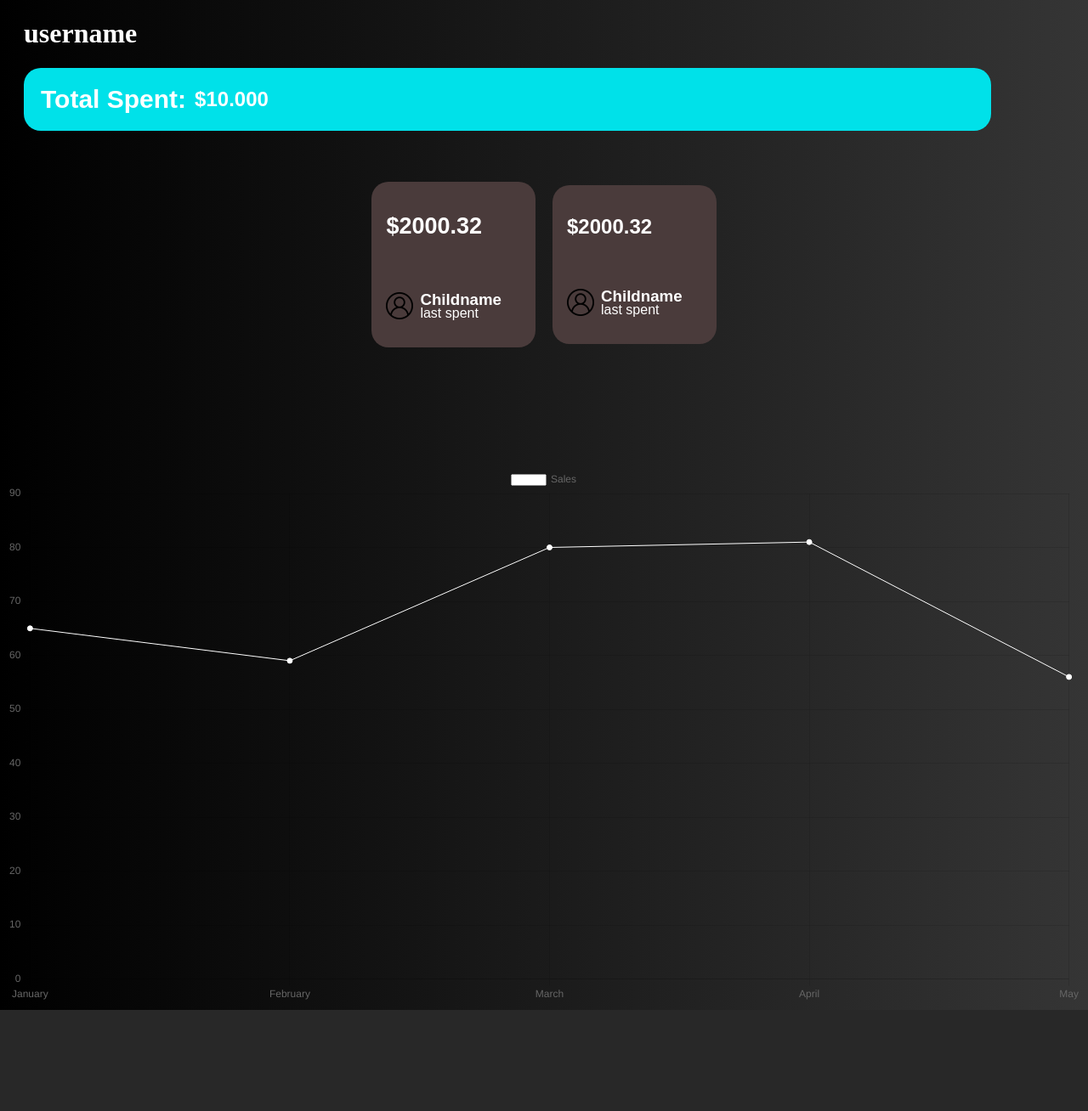
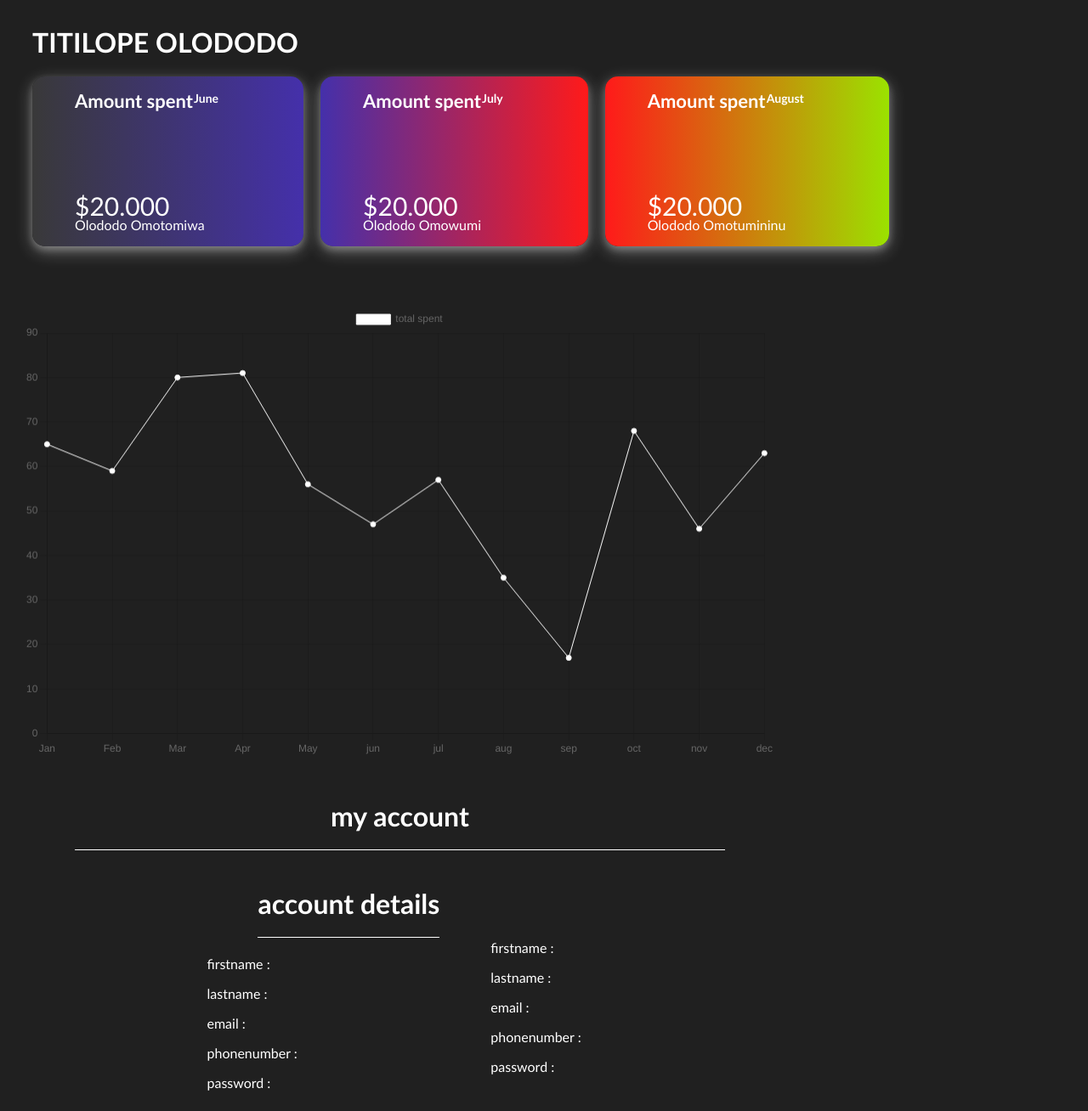
Before and after one commit to tboysmokes/moon, a Flask app: page /home in a window 1280 px wide. Shown: the whole page at 85% size. Before the commit the page ends 1189 px from the top, so only its background shows below. Run offline with Flask 3, Linux system fonts and the light colour scheme.

Commit message:
adding account details

```diff
--- a/app.py
+++ b/app.py
@@ -20,11 +20,11 @@ command = '''CREATE TABLE IF NOT EXISTS users
 
 run = '''CREATE TABLE IF NOT EXISTS child
       (ID         INTEGER      PRIMARY KEY
-      NAME         TEXT         NOT NULL,
-      AGE          CHAR(2)      NOT NULL,
-      CARD NUMBER  CHAR(18)     NOT NULL,
-      DATA         CHAR(5)      NOT NULL,
-      CVV          CHAR(3)      NOT NULL,
+      name         TEXT         NOT NULL,
+      age          CHAR(2)      NOT NULL,
+      card number  CHAR(18)     NOT NULL,
+      date         CHAR(5)      NOT NULL,
+      cvv          CHAR(3)      NOT NULL,
       FOREIGN KEY(users_ID) REFERENCES users(ID)
       );'''
 
@@ -33,8 +33,8 @@ cursor.execute(command)
 
 
 
-@app.route('/', methods=['GET', 'POST'])
-def first_page():
+@app.route('/create', methods=['GET', 'POST'])
+def create():
     if request.method == 'POST':
         childname = request.form['name']
         childage = request.form['age']
@@ -56,13 +56,13 @@ def settings():
 
 @app.route('/home')
 def home():
-    return render_template('home.html')
+    connection.row_factory = sqlite3.Row
+    email = "omotomiwar@gmail.com"
+    cursor.execute("select * from users where email = '"+ email +"' ")
+    rows = cursor.fetchall();
+    return render_template('home.html', rows = rows)
 
-@app.route('/sidenav')
-def sidena():
-    return render_template('sidenav.html')
-
-@app.route('/login', methods=['GET', 'POST'])
+@app.route('/', methods=['GET', 'POST'])
 def login():
     if request.method == 'POST':
         useremail = request.form['email']
@@ -108,9 +108,6 @@ def register():
 
     return render_template('register.html')
 
-@app.route('/logout')
-def logout():
-    return render_template('index.html')
 
 
 if __name__  == '__main__':
--- a/static/styles/homesty.css
+++ b/static/styles/homesty.css
@@ -1,95 +1,202 @@
-body{
-    background: linear-gradient(to right, rgb(0, 0, 0), rgb(53, 53, 53));
+body {
+    font-family: Calibri;
+    background-color: rgba(0, 0, 0, 0.876);
+    color: rgb(255, 255, 255);
+
+}
+
+h1.user{
+    margin-top: 30px;
+    text-transform: uppercase;
+    margin-left: 30px;
+}
+
+div.container{
+    margin-top: 20px;
+    margin-left: 20px;
+    display: flex;
+
+}
+
+div.outter1{
+    box-shadow: 0 4px 8px 0 rgba(255, 255, 255, 0.252), 0 6px 20px 0 rgba(255, 255, 255, 0.326);
+    border-radius: 15px;
+    margin-left: 10px;
+    background: linear-gradient(to left, rgba(91, 58, 255, 0.618), rgb(57, 57, 57));
+}
+
+div.outter2{
+    box-shadow: 0 4px 8px 0 rgba(255, 255, 255, 0.252), 0 6px 20px 0 rgba(255, 255, 255, 0.326);
+    border-radius: 15px;
+    margin-left: 20px;
+    background: linear-gradient(to left, rgb(255, 26, 26), rgba(91, 58, 255, 0.618));
+}
+
+div.outter3{
+    box-shadow: 0 4px 8px 0 rgba(255, 255, 255, 0.252), 0 6px 20px 0 rgba(255, 255, 255, 0.326);
+    border-radius: 15px;
+    margin-left: 20px;
+    background: linear-gradient(to left, rgb(155, 226, 0), rgb(255, 26, 26));
+}
+
+
+div.inner1{
+    margin: 15px 100px;
+    margin-left: 50px;
+
     color: white;
 }
 
-h1{
-    margin-left: 20px;
+div.inner2{
+    margin: 15px 100px;
+    margin-left: 50px;
+
+    color: white;
 }
 
-div.box{
-    border-radius: 20px;
-    width: 90%;
-    margin-left: 20px;
-    margin-right: 20px;
-    display: flex;
-    justify-content: left;
-    align-items: center;
+div.inner3{
+    margin: 15px 100px;
+    margin-left: 50px;
 
-    background-color: rgb(0, 225, 233);
+    color: white;
 }
 
-div.box h1{
-    font-family: sans-serif;
+h1.text1{
+    font-size: 22px;
+}
+
+h2.mounth1{
+    margin-top: -40px;
+    margin-left: 140px;
+    font-size: 14px;
+}
+
+p.amount1{
+    margin-top: 100px;
     font-size: 30px;
+}
+
+p.accname1{
+    text-transform: capitalize;
+    margin-top: -35px;
+}
+
+h1.text2{
+    font-size: 22px;
+}
+
+h2.mounth2{
+    margin-top: -40px;
+    margin-left: 140px;
+    font-size: 14px;
+}
+
+p.amount2{
+    margin-top: 100px;
+    font-size: 30px;
+}
+
+p.accname2{
+    text-transform: capitalize;
+    margin-top: -35px;
+}
+
+h1.text3{
+    font-size: 22px;
+}
+
+h2.mounth3{
+    margin-top: -40px;
+    margin-left: 140px;
+    font-size: 14px;
+}
+
+p.amount3{
+    margin-top: 100px;
+    font-size: 30px;
+}
+
+p.accname3{
+    text-transform: capitalize;
+    margin-top: -35px;
+}
+
+
+div.chart{
+    margin-top: 70px;
+    margin-left: 20px;
+    width: 70%;
+}
+
+div.wrapper{
+    margin-top: -390px;
+    margin-left: 1070px;
+    display: flex;
+    position: relative;
+}
+div .sidenav{
+    padding: 30px 30px;
+}
+
+div.wrapper .sidenav{
+    box-shadow: 0 4px 8px 0 rgba(255, 255, 255, 0.252), 0 6px 20px 0 rgba(255, 255, 255, 0.326);
+    position: fixed;
+    width: 230px;
+    height: 100%;
+    background: rgba(255, 255, 255, 0.153);
+    text-align: top right;
     text-transform: capitalize;
 }
 
-div.box h2{
-    font-family: sans-serif;
-    margin-left: 10px;
+div.wrapper .sidenav h2{
+    font-size: 20px;
+    margin-top: 50px;
+    padding-bottom: 50px;
+    text-align: center;
+    border-bottom: 1px solid rgba(255, 255, 255, 0.623);
 }
 
-div.container{
+div.wrapper .sidenav ul li{
+    padding: 20px;
+}
+
+div.sidenav a{
+    text-decoration: none;
     font-family: sans-serif;
-    margin-top: 60px;
+    color: white;
+    font-size: 16px;
+}
+
+div.wrapper .sidenav img{
+    padding-right: 10px;
+    width: 20px;
+}
+
+div.account{
+    margin-top: 50px;
+    text-align: center;
+    width: 70%;
+    margin-left: 20px;
+
+}
+
+div.account h1{
+    margin-left: 60px;
+    margin-right: 60px;
+    padding-bottom: 20px;
+    border-bottom: 1px solid white;
+}
+
+div.section{
     display: flex;
     justify-content: center;
     align-items: center;
-    width: 100%;
-    margin-bottom: 140px;
 }
 
-div.box1{
-    border-radius: 20px;
-    padding-top: 15px;
-    padding-bottom: 15px;
-    padding-right: 40px;
-    padding-left: 17px;
-    margin-right: 10px;
-    background-color: rgb(74, 59, 59);
+div.insection{
+    text-align: left;
 }
 
-div.box2{
-    border-radius: 20px;
-    padding-top: 15px;
-    padding-bottom: 15px;
-    padding-right: 40px;
-    padding-left: 17px;
-    margin-left: 10px;
-    background-color: rgb(74, 59, 59);
+div.insection1{
+    text-align: left;
 }
-
-div.box1 h3{
-    text-transform: capitalize;
-    margin-bottom: -20px;
-    margin-left: 40px;
-}
-
-div.box2 h3{
-    text-transform: capitalize;
-    margin-bottom: -20px;
-    margin-left: 40px;
-}
-
-div.box1 p{
-    margin-left: 40px;
-}
-
-div.box2 p{
-    margin-left: 40px;
-}
-
-div.box2 img{
-    margin-bottom: -57px;
-    width: 32px;
-}
-
-div.box1 img{
-    margin-bottom: -57px;
-    width: 32px;
-}
-
-div.box1 h2{
-    font-size: 27px;
-}
--- a/templates/home.html
+++ b/templates/home.html
@@ -1,36 +1,47 @@
 <!DOCTYPE html>
 <html lang="en">
+
 <head>
     <meta charset="UTF-8">
     <meta name="viewport" content="width=device-width, initial-scale=1.0">
     <script src="https://cdn.jsdelivr.net/npm/chart.js"></script>
     <title>Document</title>
-    <link href="{{ url_for('static', filename='styles/homesty.css')}}"rel="stylesheet"/>
+    <link href="{{ url_for('static', filename='styles/homesty.css')}}" rel="stylesheet" />
 </head>
+
 <body>
-    <h1 class="header">username</h1>
-    <div class="box">
-        <h1>total spent: </h1>
-        <h2 class="total"> $10.000</h2>
-    </div>
+    <h1 class="user">Titilope olododo</h1>
     <div class="container">
-        <div class="box1">
-            <h2>$2000.32</h2>
-            <img src="{{ url_for('static', filename = 'user.png')}}">
-            <h3>childname</h3>
-            <p>last spent</p>
-        </div>
-        <div class="box2">
-            <h2>$2000.32</h2>
-            <img src="{{ url_for('static', filename = 'user.png')}}">
-            <h3>childname</h3>
-            <p>last spent</p>
+        <div class="outter1">
+            <div class="inner1">
+                <h1 class="text1">Amount spent</h1>
+                <h2 class="mounth1">June</h2>
+                <p class="amount1">$20.000</p>
+                <p class="accname1">olododo omotomiwa</p>
             </div>
         </div>
-
+        <div class="outter2">
+            <div class="inner2">
+                <h1 class="text2">Amount spent</h1>
+                <h2 class="mounth2">July</h2>
+                <p class="amount2">$20.000</p>
+                <p class="accname2">olododo omowumi</p>
+            </div>
+        </div>
+        <div class="outter3">
+            <div class="inner3">
+                <h1 class="text3">Amount spent</h1>
+                <h2 class="mounth3">August</h2>
+                <p class="amount3">$20.000</p>
+                <p class="accname3">olododo omotumininu</p>
+            </div>
+        </div>
+    </div>
     <!--chart code  -->
 
-    <canvas id="myChart" width="400" height="200"></canvas>
+    <div class="chart">
+
+        <canvas id="myChart" width="50" height="30"></canvas>
 
         <script>
             // Get a reference to the canvas element
@@ -38,13 +49,13 @@
 
             // Sample data for the chart (you can replace this with your own data)
             const data = {
-            labels: ['January', 'February', 'March', 'April', 'May'],
+                labels: ['Jan', 'Feb', 'Mar', 'Apr', 'May', 'jun', 'jul', 'aug', 'sep', 'oct', 'nov', 'dec'],
                 datasets: [{
-                label: 'Sales',
+                    label: 'total spent',
                     backgroundColor: 'rgb(255, 255, 255)',
                     borderColor: 'rgb(255, 255, 255)',
                     borderWidth: 1,
-                data: [65, 59, 80, 81, 56],
+                    data: [65, 59, 80, 81, 56, 47, 57, 35, 17, 68, 46, 63],
                 }]
             };
 
@@ -64,8 +75,45 @@
             // Create the chart
             const myChart = new Chart(ctx, config);
         </script>
+    </div>
+    <!--<div class="wrapper">
+        <div class="sidenav">
+            <h2>nav bar</h2>
+            <ul>
+                <li><a href="{{ url_for('home')}}"><img src="{{ url_for('static', filename='home-page.png')}}">dashboard</a></li>
+                <li><a href=""><img src="{{ url_for('static', filename='user.png')}}">account</a></li>
+                <li><a href=""><img src="{{ url_for('static', filename='group.png')}}">accounts</a></li>
+                <li><a href="{{ url_for('login')}}"><img src="{{ url_for('static', filename='setting.png')}}">logout</a></li>
+            </ul>
+            <div class="logout">
+                <a href="" class="logouts"></a>
+            </div>
+        </div>
+    </div>-->
+
+    <div class="account">
+        <h1>my account</h1>
+        <div class="section">
+            <div class="insection">
+                <h1>account details</h1>
+                <p>firstname :</p>
+                <p>lastname :</p>
+                <p>email :</p>
+                <p>phonenumber :</p>
+                <p>password :</p>
+            </div>
+            <div class="insection1">
+                <h1></h1>
+                <p>firstname :</p>
+                <p>lastname :</p>
+                <p>email :</p>
+                <p>phonenumber :</p>
+                <p>password :</p>
+            </div>
+        </div>
+
+    </div>
 
 </body>
-<footer>
-</footer>
+
 </html>
```
Also changed, not shown: static/styles/setting.css (deleted, +0 -47 lines), templates/setting.html (deleted, +0 -26 lines), templates/sidenav.html (deleted, +0 -30 lines). Lines whose indentation alone changed are shown as unchanged.
